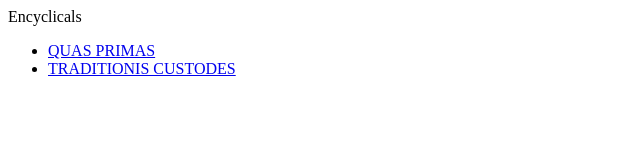
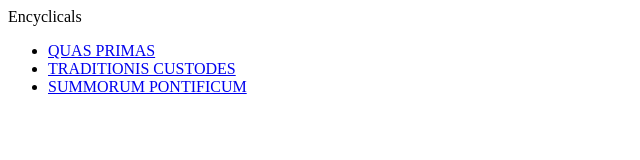
Before and after one commit to jesselito/jesselito.github.io, a plain HTML site: page encyclicals.html in a window 1280 px wide. Shown: the whole page, without its empty margins (0-640 px from the left). Drawn offline with Linux system fonts and the light colour scheme.

Commit message:
Update encyclicals.html

```diff
--- a/encyclicals.html
+++ b/encyclicals.html
@@ -4,6 +4,7 @@
     <ul>
       <li><a href="https://www.vatican.va/content/pius-xi/en/encyclicals/documents/hf_p-xi_enc_11121925_quas-primas.html">QUAS PRIMAS</a></li>
       <li><a href="https://www.vatican.va/content/francesco/en/motu_proprio/documents/20210716-motu-proprio-traditionis-custodes.html">TRADITIONIS CUSTODES</a></li>
+      <li><a href="https://www.vatican.va/content/benedict-xvi/en/motu_proprio/documents/hf_ben-xvi_motu-proprio_20070707_summorum-pontificum.html">SUMMORUM PONTIFICUM</a></li>
     </ul>
   </body>
 </html>
```
